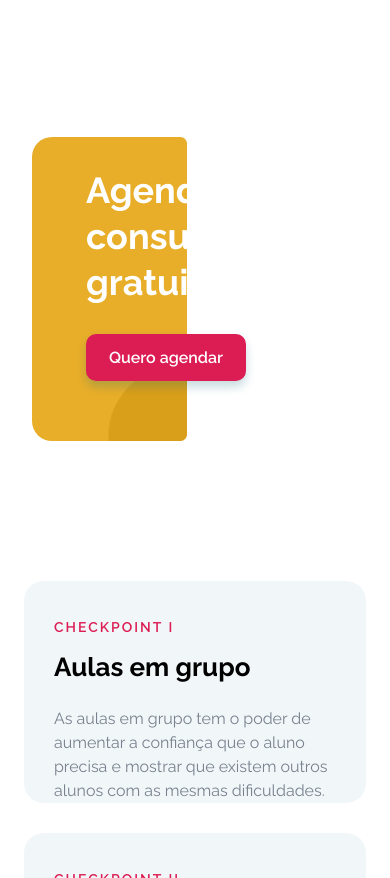
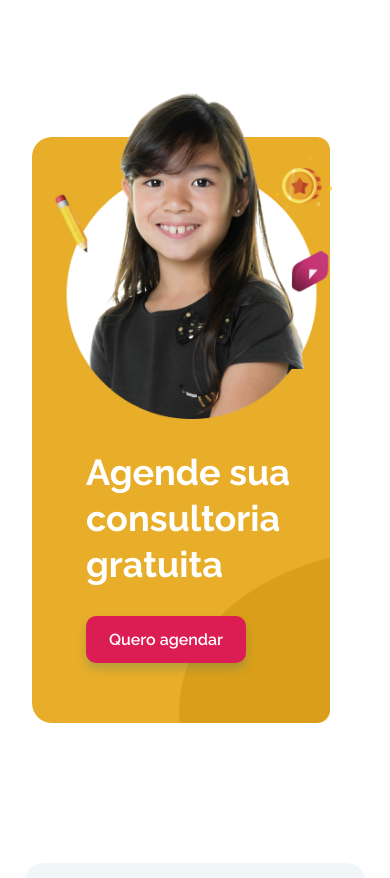
Before and after one commit to Eduardo-Vitesse/melis-education, a plain HTML site: page cursoShougakko.html in a window 390 px wide. Shown: the part 2463-3341 px from the top of the page. Drawn offline with nearby package versions, Linux system fonts and the light colour scheme.

Commit message:
teste de visibilidade

```diff
--- a/css/cursoShougakko.css
+++ b/css/cursoShougakko.css
@@ -379,6 +379,9 @@
         border-radius: 20px;
     }
 
+    .menina-cta-mobile {
+        display: block;
+    }
     .menina-cta-descktop {
         display: none;
     }
```
